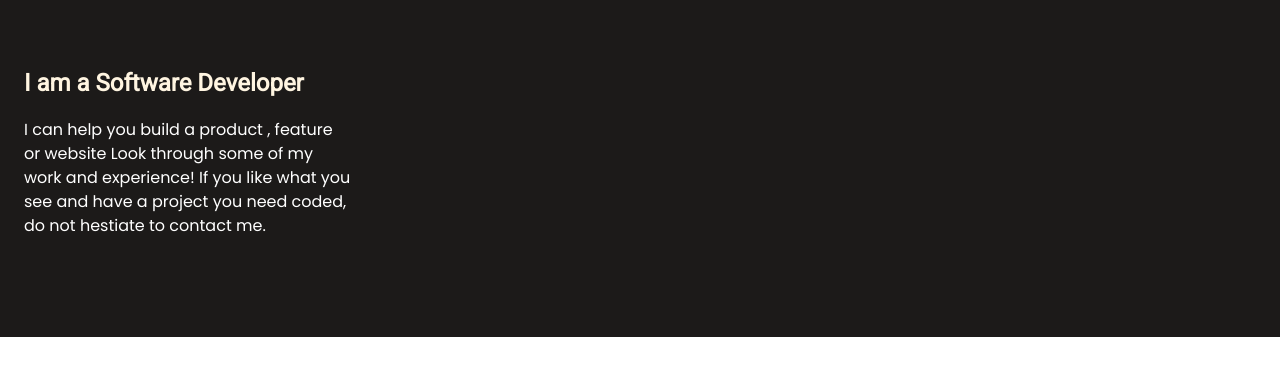
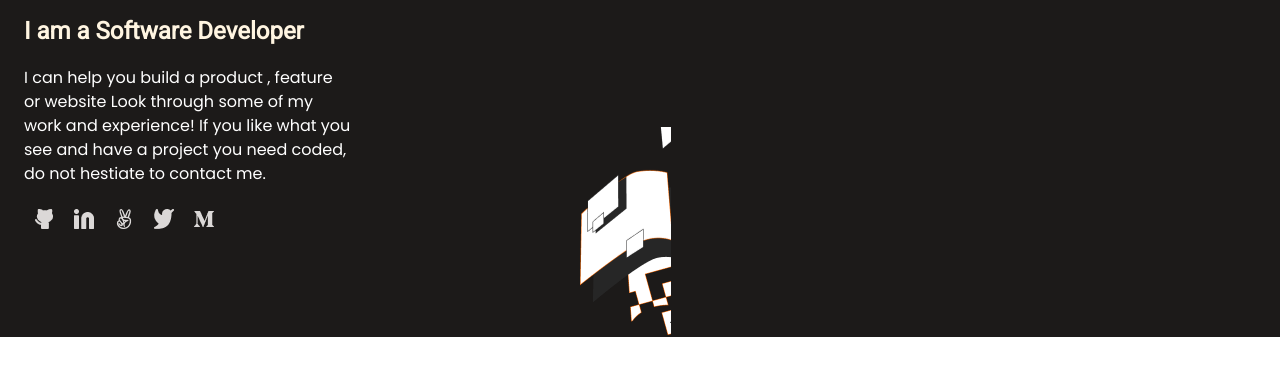
Before and after one commit to anita00001/Portfolio-setup, a website: page index.html in a window 1280 px wide. Shown: the part 345-720 px from the top of the page. Drawn offline with Linux system fonts and the light colour scheme.

Commit message:
Add CSS style for background

```diff
--- a/style.css
+++ b/style.css
@@ -130,3 +130,24 @@ p {
   order: 2;
   flex-grow: 0;
 }
+
+.social_media {
+  width: 200px;
+  height: 40px;
+  margin-top: 22px;
+  background-image: url(images/SocialMedia.png);
+  flex: none;
+  order: 3;
+  flex-grow: 0;
+}
+
+.bg_img {
+  position: absolute;
+  height: 256.88px;
+  width: 261.83px;
+  bottom: -8%;
+  left: 32%;
+  background-image: url(images/bg-img.png);
+  background-position: bottom right;
+  background-repeat: no-repeat;
+}
```
